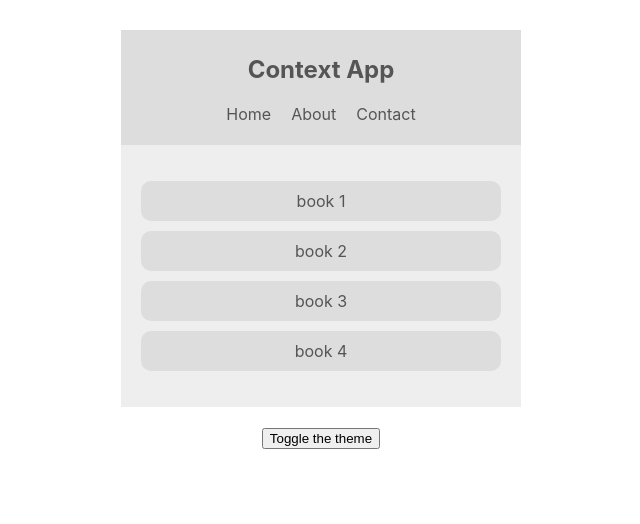
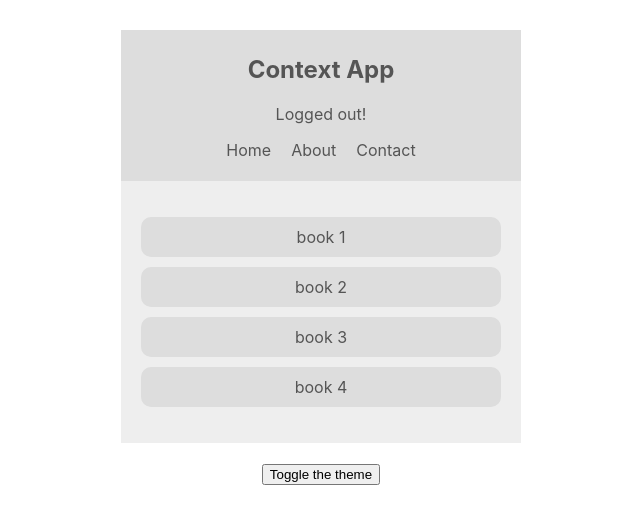
Before and after one commit to mklopotek/contextAndHooks, a React (Create React App) app: page / in a window 1280 px wide. Shown: the top 524 px of the page, without its empty margins (319-959 px from the left). Built offline with nearby package versions, Linux system fonts and the light colour scheme.

Commit message:
ThemeContext and AuthContext in Navbar

```diff
--- a/src/components/Navbar.js
+++ b/src/components/Navbar.js
@@ -1,20 +1,29 @@
 import React, { Component } from 'react'
 import { ThemeContext } from '../context/ThemeContext';
+import { AuthContext } from '../context/AuthContext';
 
 //using Consumer
 const Navbar = (props) => {
 
 
     return (
+        <AuthContext.Consumer>
+            {
+                (authContext) => (
                     <ThemeContext.Consumer>
                         {
-                (context) => {
-                    const { isLightTheme, light, dark } = context
+                            (themeContext) => {
+                                const { isLightTheme, light, dark } = themeContext
                                 const theme = isLightTheme ? light : dark
+
+                                const { isAuthenticated, toggleAuth } = authContext
 
                                 return (
                                     <nav style={{ background: theme.ui, color: theme.syntax }}>
                                         <h1>Context App</h1>
+                                        <div onClick={toggleAuth}>
+                                            {isAuthenticated ? 'Hi! Logged in!' : 'Logged out!'}
+                                        </div>
                                         <ul>
                                             <li>Home</li>
                                             <li>About</li>
@@ -26,6 +35,9 @@ const Navbar = (props) => {
                         }
                     </ThemeContext.Consumer>
                 )
+            }
+        </AuthContext.Consumer>
+    )
 
 }
 
```
Lines whose indentation alone changed are shown as unchanged.
